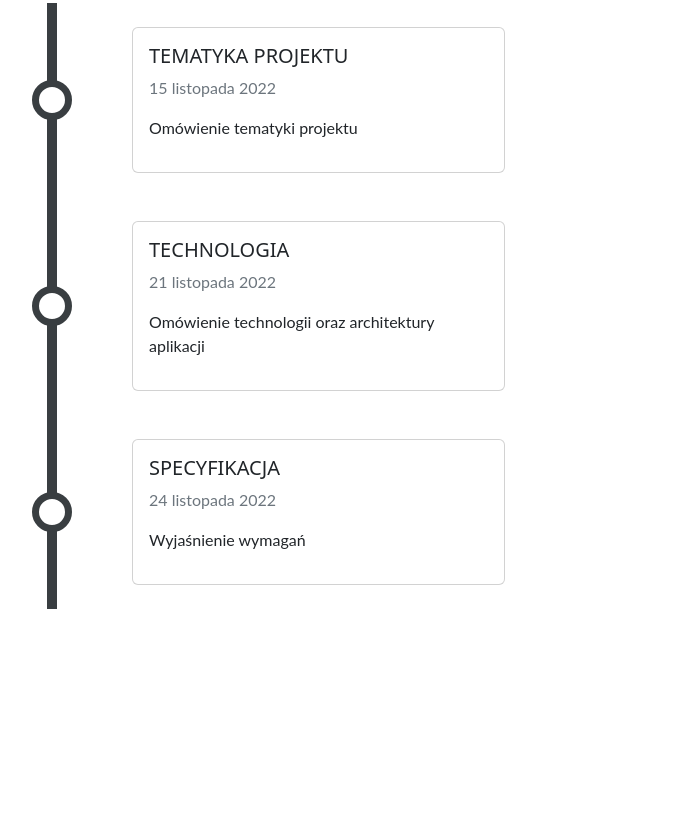
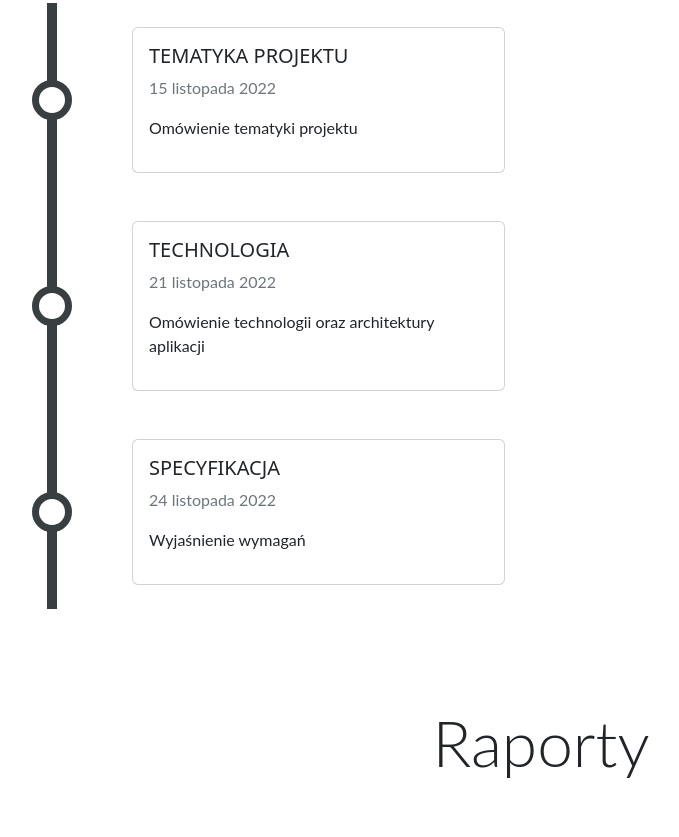
Before and after one commit to matbmp/Team8_22-23_Webpage, a React app: page / in a window 1280 px wide. Shown: the part 1789-2626 px from the top of the page, without its empty margins (99-778 px from the left). Before the commit the page ends 2446 px from the top, so only its background shows below. Built offline with nearby package versions, Linux system fonts and the light colour scheme.

Commit message:
Dodanie linku strony do readme, część z raportami

```diff
--- a/package.json
+++ b/package.json
@@ -2,15 +2,18 @@
   "name": "react",
   "version": "0.0.0",
   "private": true,
-  "homepage": "./",
+  "homepage": "https://matbmp.github.io/Team8_22-23_Webpage",
   "dependencies": {
     "bootstrap": "^5.2.3",
+    "gh-pages": "^4.0.0",
     "react": "^16.12.0",
     "react-bootstrap": "^2.6.0",
     "react-dom": "^16.12.0",
     "react-icons": "^4.6.0"
   },
   "scripts": {
+    "predeploy": "npm run build",
+    "deploy": "gh-pages -d build",
     "start": "react-scripts start",
     "build": "react-scripts build",
     "test": "react-scripts test --env=jsdom",
--- a/src/index.js
+++ b/src/index.js
@@ -8,6 +8,7 @@ import Team from './team';
 import { Container, Navbar, Nav } from 'react-bootstrap';
 import Schedule from './schedule';
 import Progress from './progress';
+import Raports from './raports';
 
 class App extends Component {
   render() {
@@ -30,6 +31,7 @@ class App extends Component {
           <Team></Team>
           <Schedule></Schedule>
           <Progress></Progress>
+          <Raports></Raports>
         </>
     );
   }
--- /dev/null
+++ b/src/raports.js
@@ -0,0 +1,16 @@
+import React, { Component } from 'react';
+import {Container} from "react-bootstrap";
+
+class Raports extends React.Component {
+  render() {
+    return (
+      <>
+        <Container className="p-5">
+            <h1 className="display-3 text-center">Raporty</h1>
+        </Container>
+      </>
+    );
+  }
+}
+
+export default Raports;
```
Also changed, not shown: README.md, build/asset-manifest.json, build/index.html, build/static/js/main.884d4ef0.js.LICENSE.txt (renamed from build/static/js/main.ad62b944.js.LICENSE.txt), src/docs.js (added), 5 other files.
